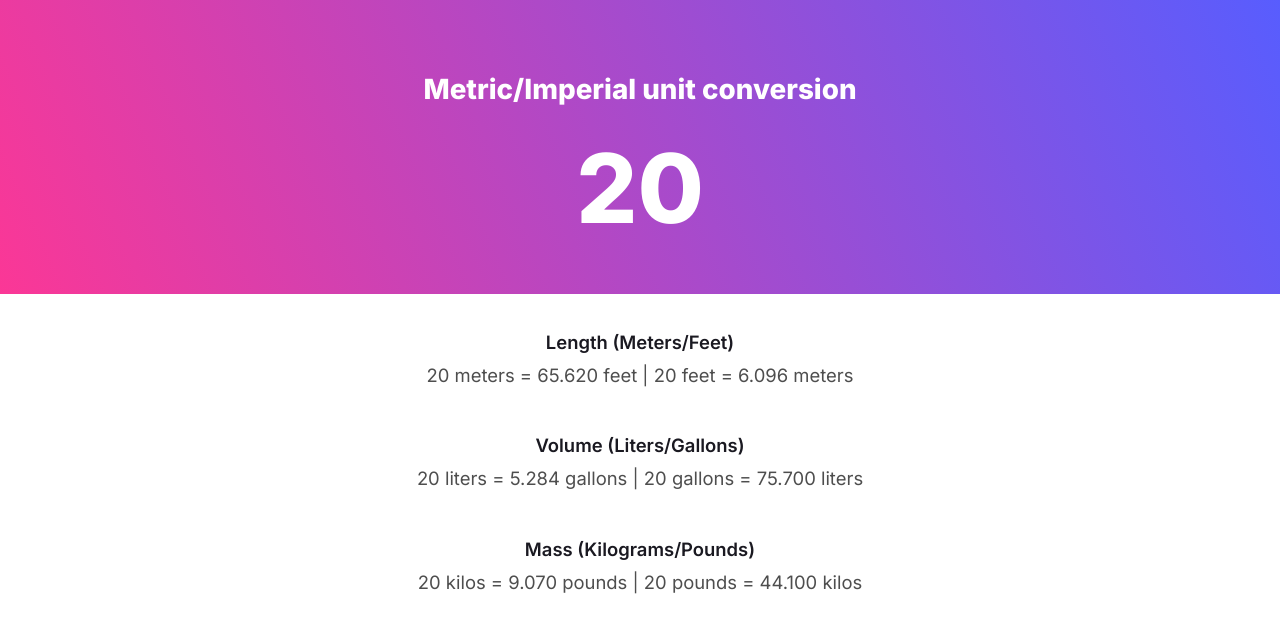
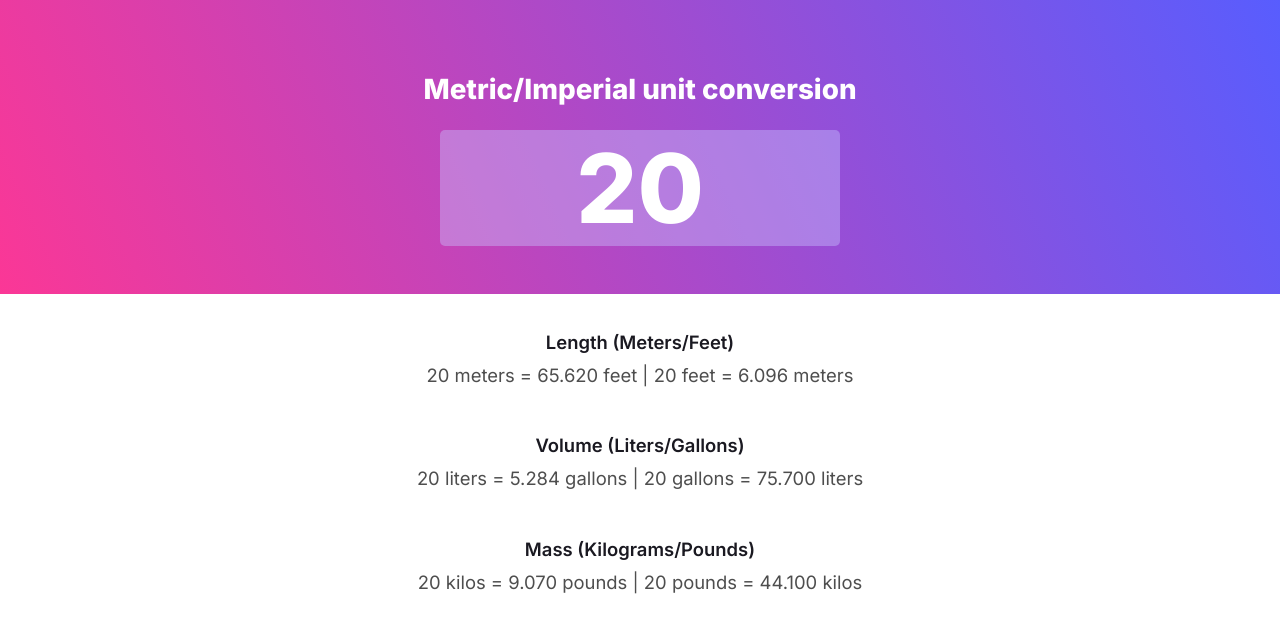
Before and after one commit to aborron/unit-converter, a plain HTML site: page index.html in a window 1280 px wide. Drawn offline with Linux system fonts and the light colour scheme.

Commit message:
update number input focus state

```diff
--- a/index.css
+++ b/index.css
@@ -69,13 +69,13 @@ p {
   color: white;
   text-align: center;
   width: 100%;
+  background-color: hsla(238, 99%, 89%, 0.4);
+  max-width: 400px;
+  border-radius: 5px;
 }
 
 #number-input:focus {
   outline: none;
-  background-color: hsla(238, 99%, 89%, 0.4);
-  max-width: 400px;
-  border-radius: 5px;
 }
 
 .wrapper {
--- a/index.html
+++ b/index.html
@@ -21,6 +21,10 @@
             type="number"
             value="20"
             oninput="updateValues()"
+            autofocus
+            onfocus="let temp = this.value;
+                     this.value = null;
+                     this.value = temp"
           />
         </section>
         <div class="wrapper flow">
```
